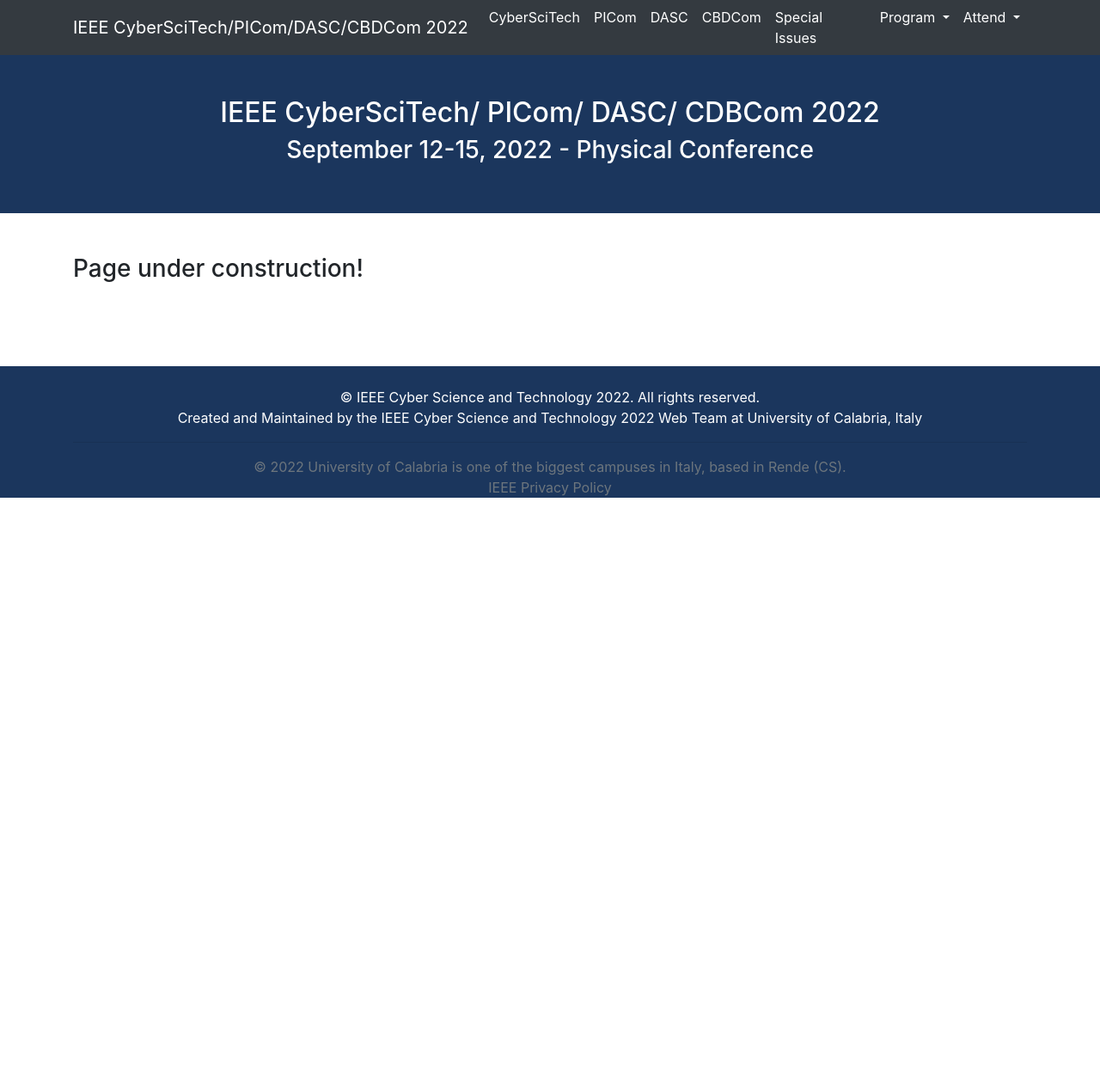
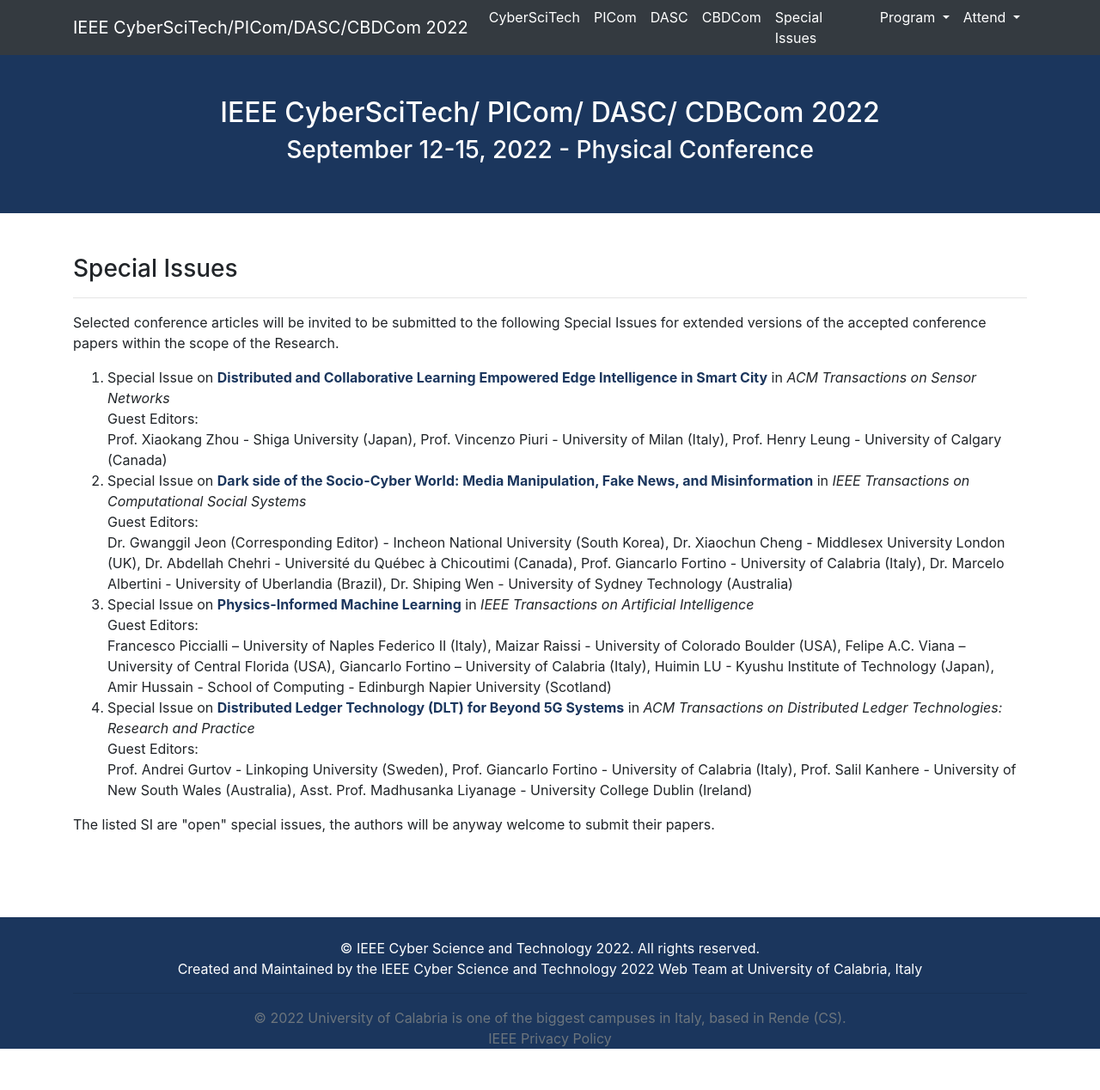
Before and after one commit to cyber-science/2022, a Jekyll site: the page built from _pages/special-issues.md, in a window 1280 px wide. Shown: the whole page at 86% size. Built offline with Jekyll 4.4.1, drawn with Linux system fonts in a browser that asks for light colours; before the commit the page ends 900 px from its top, so only the background shows below that.

Commit message:
added special-issues info in corresponding page

```diff
--- a/_pages/special-issues.md
+++ b/_pages/special-issues.md
@@ -4,95 +4,45 @@
 permalink: /special-issues/
 ---
 
-<h3>Page under construction!</h3>
-
-<!--- COMMENTED
 <h3>Special Issues</h3>
 <hr/>
+
 <p>
- Authors of accepted papers will be invited to one of the following confirmed Special Issues for extended versions of the accepted conference papers within the scope of the Research:
+Selected conference articles will be invited to be submitted to the following Special Issues for extended versions of the accepted conference papers within the scope of the Research.
 </p>
-<ol><li>     “AI and Big Data Analytics in Sensors and Applications” in Open Access Journal Sensors:
+
+<ol>
+
+<li>Special Issue on <a href="/2022/assets/files/si/ACM_TOSN_CFP1210.pdf" target=_new><b>Distributed and Collaborative Learning Empowered Edge Intelligence in Smart City</b></a> in <i>ACM Transactions on Sensor Networks</i>
 <br/>
-<a href="https://www.mdpi.com/journal/sensors/special_issues/ABDASA" target=_new>https://www.mdpi.com/journal/sensors/special_issues/ABDASA</a><br/>
+Guest Editors:
+<br/>
+Prof. Xiaokang Zhou - Shiga University (Japan), Prof. Vincenzo Piuri - University of Milan (Italy), Prof. Henry Leung - University of Calgary (Canada)
+</li>
 
-Guest editors:  Dr. Ke Yan, Dr Yang Xu, Dr. Fuhua Lin, Dr. Qun Jin.
+<li>Special Issue on <a href="/2022/assets/files/si/220412_IEEE TCSS_SI.pdf" target=_new><b>Dark side of the Socio-Cyber World: Media Manipulation, Fake News, and Misinformation</b></a> in <i>IEEE Transactions on Computational Social Systems</i>
 <br/>
-For details, please contact Dr Ke Yan at <a href="mailto:bdgyan@nus.edu.sg">bdgyan@nus.edu.sg</a>.
-</li><br/>
+Guest Editors:
+<br/>
+Dr. Gwanggil Jeon (Corresponding Editor) - Incheon National University (South Korea), Dr. Xiaochun Cheng - Middlesex University London (UK), Dr. Abdellah Chehri - Université du Québec à Chicoutimi (Canada), Prof. Giancarlo Fortino - University of Calabria (Italy), Dr. Marcelo Albertini - University of Uberlandia (Brazil), Dr. Shiping Wen - University of Sydney Technology (Australia)
+</li>
 
-<li>    “Security and Information Flow in Intelligent Systems for the Internet of Things" in Sensors:
+<li>Special Issue on <a href="/2022/assets/files/si/IEEE_TAI_2022.pdf" target=_new><b>Physics-Informed Machine Learning</b></a> in <i>IEEE Transactions on Artificial Intelligence</i>
 <br/>
-<a href="https://www.mdpi.com/journal/sensors/special_issues/Intelligent_Systems_IoT" target=_new>https://www.mdpi.com/journal/sensors/special_issues/Intelligent_Systems_IoT</a>
+Guest Editors:
 <br/>
-Guest editors:  Dr. Priyan Malarvizhi Kumar, Dr. Hari Mohan Pandey, Dr. Gautam Srivastava
+Francesco Piccialli – University of Naples Federico II (Italy), Maizar Raissi - University of Colorado Boulder (USA), Felipe A.C. Viana – University of Central Florida (USA), Giancarlo Fortino – University of Calabria (Italy), Huimin LU - Kyushu Institute of Technology (Japan), Amir Hussain - School of Computing - Edinburgh Napier University (Scotland)
+</li>
+
+<li>Special Issue on <a href="/2022/assets/files/si/DLT_SI_Beyond5G.pdf" target=_new><b> Distributed Ledger Technology (DLT) for Beyond 5G Systems</b></a> in <i>ACM Transactions on Distributed Ledger Technologies: Research and Practice</i>
 <br/>
-For details, please contact Dr. Gautam Srivastava at <a href="mailto:SRIVASTAVAG@BrandonU.CA">SRIVASTAVAG@BrandonU.CA</a>.
-
-</li><br/>
-<li>  A special issue of Sensors (ISSN 1424-8220) entitled "Security and Information Flow in Intelligent Systems for the Internet of Things"
-<a href="https://www.mdpi.com/journal/sensors/special_issues/Intelligent_Systems_IoT" target=_new>https://www.mdpi.com/journal/sensors/special_issues/Intelligent_Systems_IoT</a>
-<br/>Guest editors: Dr. Dawid Połap, Dr. Gautam Srivastava, Dr. Marta Wlodarczyk-Sielicka
-<br/>For details, please contact Dr. Gautam Srivastava at <a href="mailto:SRIVASTAVAG@BrandonU.CA">SRIVASTAVAG@BrandonU.CA</a>.
-</li><br/>
-<li>
-A special issue of Remote Sensing (ISSN 2072-4292) entitled "Remote Sensing and IoT for Smart Learning Environments"
-<br/><a href="https://www.mdpi.com/journal/remotesensing/special_issues/RS_IoT_environments" target=_new>https://www.mdpi.com/journal/remotesensing/special_issues/RS_IoT_environments</a>
-<br/>Guest editors: Dr. Priyan Malarvizhi Kumar, Dr. Gautam Srivastava, Dr. Hari Mohan Pandey
-<br/>For details, please contact Dr. Gautam Srivastava at <a href="mailto:SRIVASTAVAG@BrandonU.CA">SRIVASTAVAG@BrandonU.CA</a>.
-</li><br/>
-<li>
-A special issue of Applied Sciences (ISSN 2076-3417) entitled "Latest Advances and Prospects in Big Data",
-<br/><a href="https://www.mdpi.com/journal/applsci/special_issues/Advances_and_Prospects_in_Big_Data" target=_new>https://www.mdpi.com/journal/applsci/special_issues/Advances_and_Prospects_in_Big_Data</a>
-<br/>Guest editors: Prof. Dr. Kwan-Hee Yoo, Prof. Dr. Carson K. Leung, Prof. Dr. Hyung-Jeong Yang
-
-<br/>For details, please contact Dr. Gautam Srivastava at <a href="mailto:SRIVASTAVAG@BrandonU.CA">SRIVASTAVAG@BrandonU.CA</a>.
-  </li><br/>
-
-<li>Cyber Threat Intelligence and Adversarial Risk Management (CTI-ARM)
-<br/>Special Issue with Journal "Evolutionary Intelligence":
-<br/><a href="https://www.springer.com/journal/12065/updates/18957182" target=_new>https://www.springer.com/journal/12065/updates/18957182</a>
-<br/>Editors:
-<br/>Dr Gautam Srivastava, Brandon University, Canada
-<br/>Dr Jerry Chun-Wei Lin, WNUAS, Norway
-<br/>Dr Md Atiqur Rahman Ahad, Osaka University, Japan
-<br/>Contact person: Dr Gautam Srivastava, Brandon University, Canada  at <a href="mailto:srivastavag@brandonu.ca">srivastavag@brandonu.ca</a>
-  </li><br/>
-
-<li>IEEE/ACM Transactions on Computational Biology and Bioinformatics
-<br/>Special Issue on Deep Learning-Empowered Big
-Data Analytics in Biomedical Applications and Digital Healthcare
-<br/><a href="https://www.computer.org/digital-library/journals/tb/call-for-papers-special-issue-on-deep-learning-empowered-big-data-analytics-in-biomedical-applications-and-digital-healthcare" target=_new>https://tinyurl.com/4xksmy7a</a>
-<br/>Guest Editors:
-<br/>Xiaokang Zhou, Shiga University, Japan
-<br/>Carson Leung, University of Manitoba, Canada
-<br/>Kevin Wang, The University of Auckland, New Zealand
-<br/>Giancarlo Fortino, University of Calabria, Italy
-<br/>Contact Information:
- Dr. Zhou at  <a href="mailto:zhou@biwako.shiga-u.ac.jp">zhou@biwako.shiga-u.ac.jp</a>
-
- </li><br/>
-
-<li>Sensors
- <br/>Special Issue "Pervasive Intelligence for Sensor and Cyber Information"
- <br/> <a href="https://www.mdpi.com/journal/sensors/special_issues/pervasive_intelligence_sensor_cyber_information" target=_new>https://www.mdpi.com/journal/sensors/special_issues/pervasive_intelligence_sensor_cyber_information</a>
-<br/>  Guest Editors:
- <br/> Prof. Dr. Henry Leung, University of Calgary, Canada
-<br/> Prof. Dr. Flavia C. Delicato, Fluminense Federal University, Brazil
-<br/> Prof. Dr. Fuhua Lin, Athabasca University, Canada
-<br/> Prof. Dr. Paulo F. Pires, Fluminense Federal University, Brazil
- </li><br/>
-
-<li>Building and Environment
-<br/>Special Issue on "AI and IoT Applications of Smart Buildings and Smart Environment Design, Construction and Maintenance"
-
- <br/> <a href="https://tinyurl.com/btfv6vf3" target=_new>https://tinyurl.com/btfv6vf3</a>
-<br/>Guest Editors
-<br/>Dr. Ke Yan, National University of Singapore, Singapore.
-<br/>Dr. Xiaokang Zhou, Shiga University, Japan
-<br/>Dr. Bin Yang, Xi’an University of Architecture and Technology, China
- </li><br/>
-
+Guest Editors:
+<br/>
+Prof. Andrei Gurtov - Linkoping University (Sweden), Prof. Giancarlo Fortino - University of Calabria (Italy), Prof. Salil Kanhere - University of New South Wales (Australia), Asst. Prof. Madhusanka Liyanage - University College Dublin (Ireland)
+</li>
 
 </ol>
--->
+
+<p>
+The listed SI are "open" special issues, the authors will be anyway welcome to submit their papers.
+</p>
```
Also changed, not shown: 4 other files.
